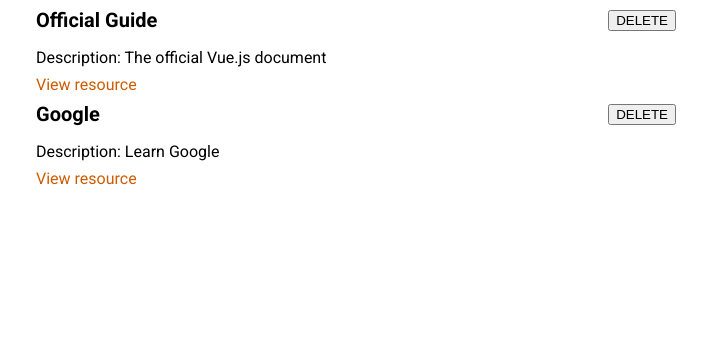
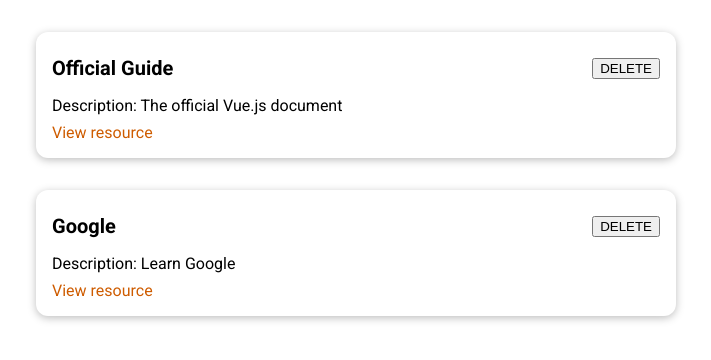
Before and after one commit to cyrilmarois/udemy-vue, a Vue app in the folder Projects/learning/: page / in a window 1280 px wide. Shown: the top 360 px of the page, without its empty margins (284-995 px from the left). Built offline with nearby package versions, Linux system fonts and the light colour scheme.

Commit message:
feat(baseCard): define wrapper layout

```diff
--- a/Projects/learning/src/components/CourseItem.vue
+++ b/Projects/learning/src/components/CourseItem.vue
@@ -1,17 +1,17 @@
 <template>
   <li>
-    <div>
+    <base-card>
       <header>
         <h3>{{ title }}</h3>
         <button>DELETE</button>
       </header>
-    </div>
       <p>
         <span>Description</span>: <span>{{ description }}</span>
       </p>
       <nav>
         <a :href="link">View resource</a>
       </nav>
+    </base-card>
   </li>
 </template>
 
--- /dev/null
+++ b/Projects/learning/src/components/UI/BaseCard.vue
@@ -0,0 +1,18 @@
+<template>
+  <div>
+    <slot></slot>
+  </div>
+</template>
+
+<script>
+export default {};
+</script>
+<style scoped>
+div {
+  border-radius: 12px;
+  box-shadow: 0 2px 8px rgba(0, 0, 0, 0.26);
+  padding: 1rem;
+  margin: 2rem auto;
+  max-width: 40rem;
+}
+</style>
--- a/Projects/learning/src/main.js
+++ b/Projects/learning/src/main.js
@@ -1,6 +1,9 @@
 import { createApp } from 'vue';
 import App from './App.vue';
+import BaseCard from './components/UI/BaseCard';
 
 const app = createApp(App);
 
+app.component('base-card', BaseCard);
+
 app.mount('#app');
```
Lines whose indentation alone changed are shown as unchanged.
